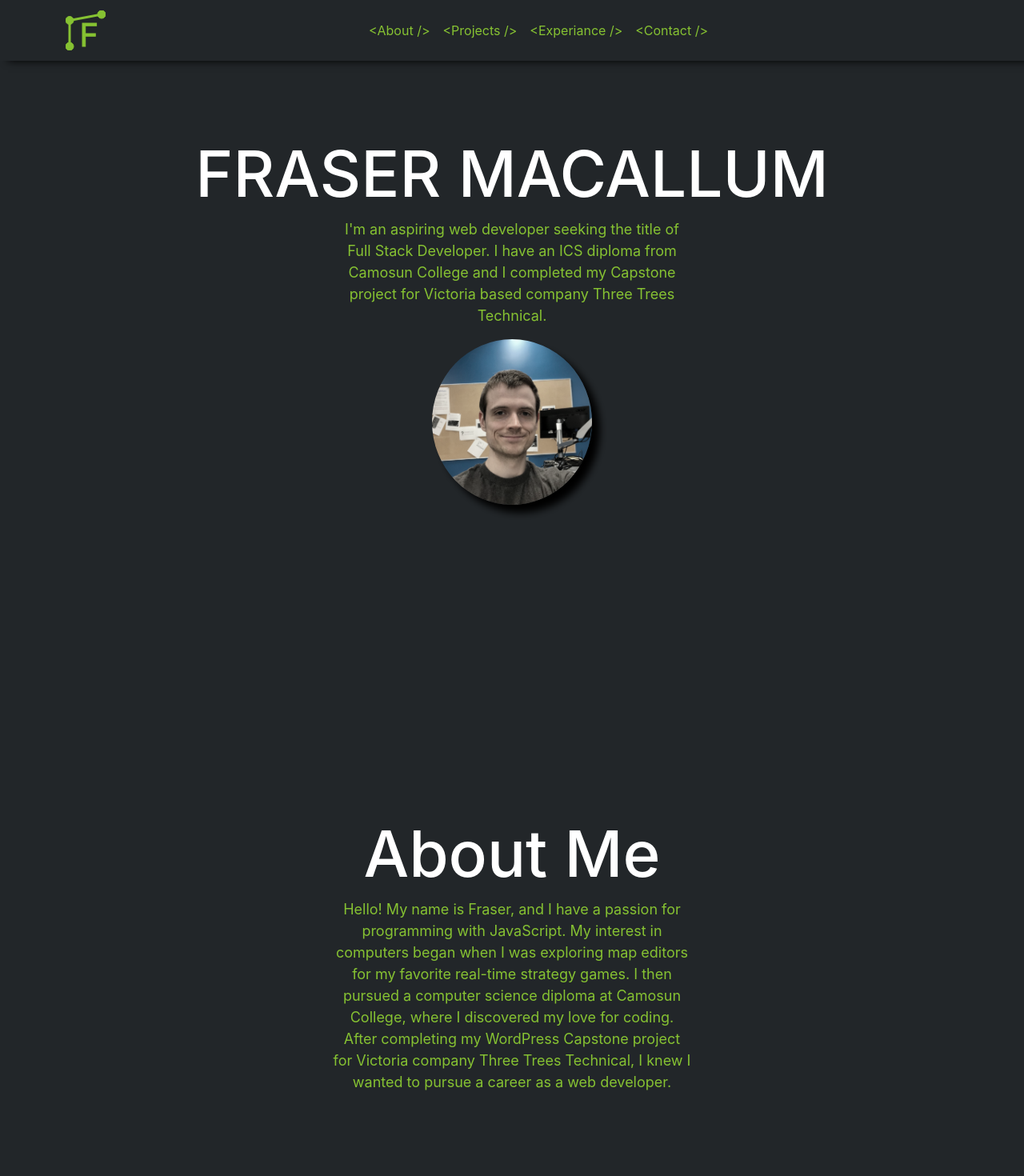
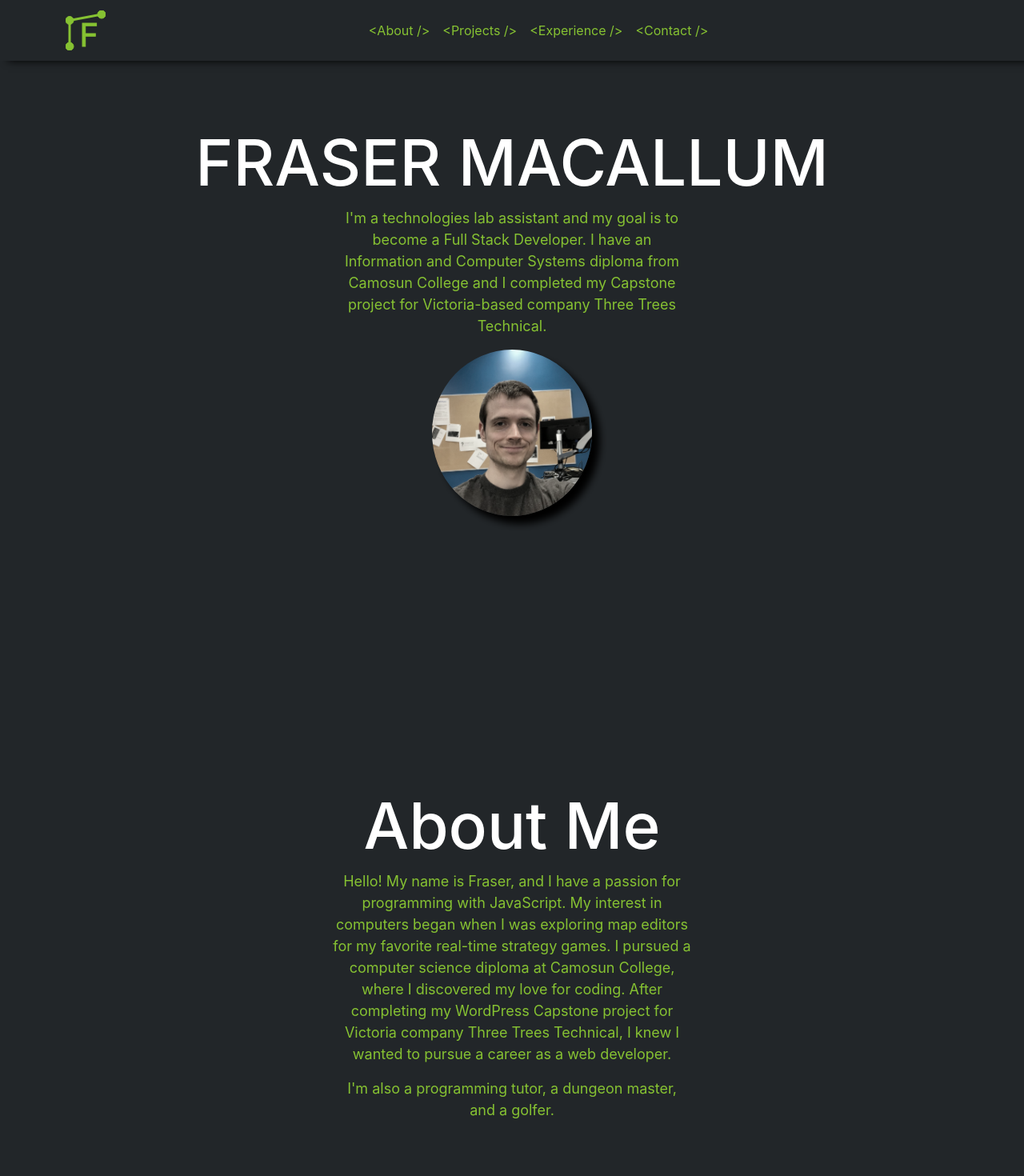
Before and after one commit to frayfray248/fraser-portfolio, a React (Create React App) app: page / in a window 1280 px wide. Shown: the top 1470 px of the page at 80% size. Built offline with nearby package versions, Linux system fonts and the light colour scheme.

Commit message:
Nav bar typo and updated about and landing text

```diff
--- a/src/Components/About.js
+++ b/src/Components/About.js
@@ -43,9 +43,13 @@ const About = ({img}) => {
                         <StyledP>
                         Hello! My name is Fraser, and I have a passion for programming with JavaScript.
                         My interest in computers began when I was exploring map editors for my favorite real-time strategy games.
-                        I then pursued a computer science diploma at Camosun College, where I discovered my love for coding.
+                        I pursued a computer science diploma at Camosun College, where I discovered my love for coding.
                         After completing my WordPress Capstone project for Victoria company Three Trees Technical,
                         I knew I wanted to pursue a career as a web developer.
+
+                        </StyledP>
+                        <StyledP>
+                        I'm also a programming tutor, a dungeon master, and a golfer.
                         </StyledP>
                     </Col>
                 </StyledRow >
--- a/src/Components/Landing.js
+++ b/src/Components/Landing.js
@@ -42,7 +42,9 @@ const Landing = ({ img }) => {
                     <Col align="center">
                         <StyledH1 >FRASER MACALLUM</StyledH1>
                         <StyledP>
-                            I'm an aspiring web developer seeking the title of Full Stack Developer. I have an ICS diploma from Camosun College and I completed my Capstone project for Victoria based company Three Trees Technical.
+                            I'm a technologies lab assistant and my goal is to become a Full Stack Developer.
+                            I have an Information and Computer Systems diploma from Camosun College and I completed
+                            my Capstone project for Victoria-based company Three Trees Technical.
                         </StyledP>
                         <ProfilePicture img={img} />
                     </Col>
--- a/src/Components/Navbar.js
+++ b/src/Components/Navbar.js
@@ -69,7 +69,7 @@ const PortfolioNavBar = () => {
                 <StyledNav className="justify-content-center">
                     <StyledLink href="#about">&lt;About /&gt;</StyledLink>
                     <StyledLink href="#projects">&lt;Projects /&gt;</StyledLink>
-                        <StyledLink href="#skills">&lt;Experiance /&gt;</StyledLink>
+                        <StyledLink href="#skills">&lt;Experience /&gt;</StyledLink>
                     <StyledLink href="#contact">&lt;Contact /&gt;</StyledLink>
                 </StyledNav>
             </Navbar.Collapse>
```
